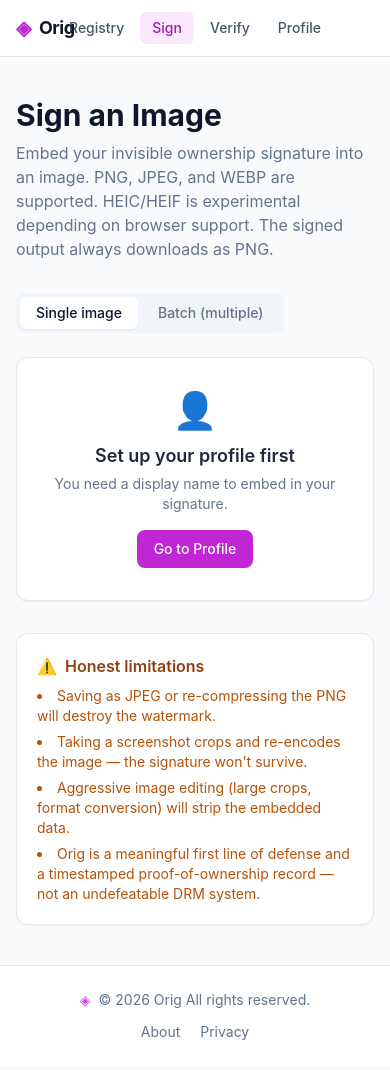
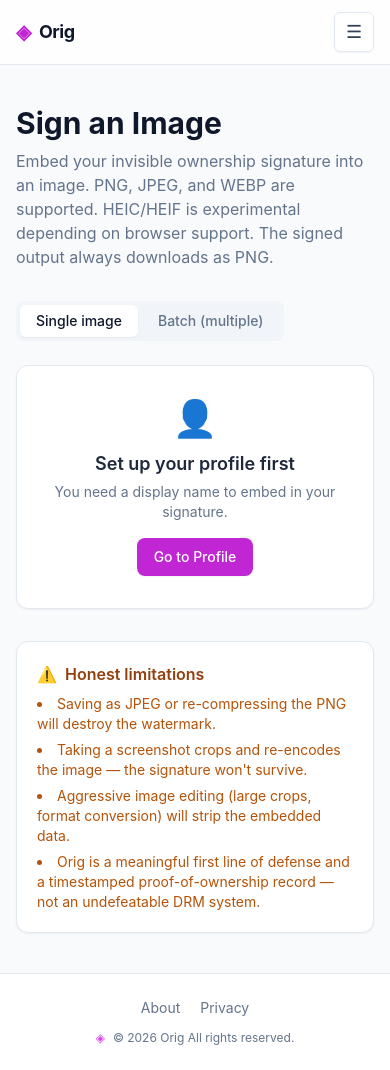
Before and after one commit to codebyemily/Orig, a Next.js app: page /sign in a window 390 px wide. Built offline with nearby package versions, Linux system fonts and the light colour scheme.

Commit message:
Add menu and reorganize footer for mobile ui

```diff
--- a/components/layout/Footer.tsx
+++ b/components/layout/Footer.tsx
@@ -3,13 +3,14 @@
 export default function Footer() {
   return (
     <footer className="mt-auto border-t border-slate-200 bg-white">
-      <div className="mx-auto flex w-full max-w-6xl flex-col items-center justify-between gap-3 px-4 py-6 text-sm text-slate-500 sm:flex-row sm:px-6 lg:px-8">
-        <div className="flex items-center gap-2">
+      <div className="mx-auto w-full max-w-7xl px-4 py-6 sm:px-6 lg:px-8">
+        <div className="flex flex-col items-center gap-3 text-sm text-slate-500 md:flex-row md:items-center md:justify-between">
+          <div className="order-2 flex items-center gap-2 text-center text-xs md:order-1 md:text-sm">
             <span className="text-brand-500">◈</span>
             <span>© 2026 Orig All rights reserved.</span>
           </div>
 
-        <div className="flex items-center gap-5">
+          <div className="order-1 flex items-center gap-5 md:order-2">
             <Link href="/about" className="transition-colors hover:text-slate-900">
               About
             </Link>
@@ -19,6 +20,7 @@
             </Link>
           </div>
         </div>
+      </div>
     </footer>
   )
 }
--- a/components/layout/Navbar.tsx
+++ b/components/layout/Navbar.tsx
@@ -2,6 +2,7 @@
 
 import Link from 'next/link'
 import { usePathname } from 'next/navigation'
+import { useEffect, useRef, useState } from 'react'
 
 const links = [
   { href: '/registry', label: 'Registry' },
@@ -12,19 +13,46 @@
 
 export default function Navbar() {
   const pathname = usePathname()
+  const [open, setOpen] = useState(false)
+  const menuRef = useRef<HTMLDivElement | null>(null)
+
+  useEffect(() => {
+    function handleClickOutside(event: MouseEvent) {
+      if (!menuRef.current) return
+      if (!menuRef.current.contains(event.target as Node)) {
+        setOpen(false)
+      }
+    }
+
+    function handleEscape(event: KeyboardEvent) {
+      if (event.key === 'Escape') setOpen(false)
+    }
+
+    document.addEventListener('mousedown', handleClickOutside)
+    document.addEventListener('keydown', handleEscape)
+
+    return () => {
+      document.removeEventListener('mousedown', handleClickOutside)
+      document.removeEventListener('keydown', handleEscape)
+    }
+  }, [])
+
+  useEffect(() => {
+    setOpen(false)
+  }, [pathname])
 
   return (
-    <header className="sticky top-0 z-50 border-b border-slate-200 bg-white/95 backdrop-blur">
-      <nav className="relative mx-auto flex w-full max-w-6xl flex-wrap items-center justify-center gap-3 px-4 py-3 sm:px-6 lg:px-8">
+    <header className="sticky top-0 z-50 border-b border-slate-200 bg-white/80 backdrop-blur">
+      <nav className="mx-auto flex w-full max-w-7xl items-center justify-between px-4 py-3 sm:px-6 lg:px-8">
         <Link
           href="/registry"
-          className="absolute left-4 flex shrink-0 items-center gap-2 text-lg font-bold tracking-tight text-slate-900 sm:left-6 lg:left-8"
+          className="flex shrink-0 items-center gap-2 text-lg font-bold tracking-tight text-slate-900"
         >
           <span className="text-xl text-brand-600">◈</span>
           <span>Orig</span>
         </Link>
 
-        <div className="flex flex-wrap items-center justify-center gap-1 sm:gap-2">
+        <div className="hidden items-center gap-1 sm:gap-2 md:flex">
           {links.map(({ href, label }) => {
             const active = pathname === href
 
@@ -43,6 +71,42 @@
             )
           })}
         </div>
+
+        <div ref={menuRef} className="relative md:hidden">
+          <button
+            type="button"
+            aria-label={open ? 'Close menu' : 'Open menu'}
+            aria-expanded={open}
+            onClick={() => setOpen((prev) => !prev)}
+            className="inline-flex h-10 w-10 items-center justify-center rounded-md border border-slate-200 bg-white/85 text-slate-700 shadow-sm transition hover:bg-slate-50"
+          >
+            <span className="text-lg">{open ? '✕' : '☰'}</span>
+          </button>
+
+          {open && (
+            <div className="absolute right-0 mt-2 w-44 rounded-xl border border-slate-200 bg-white/95 p-2 shadow-lg backdrop-blur">
+              <div className="flex flex-col gap-1">
+                {links.map(({ href, label }) => {
+                  const active = pathname === href
+
+                  return (
+                    <Link
+                      key={href}
+                      href={href}
+                      className={`rounded-md px-3 py-2 text-sm font-medium transition-colors ${
+                        active
+                          ? 'bg-brand-100 text-brand-700'
+                          : 'text-slate-600 hover:bg-slate-100 hover:text-slate-900'
+                      }`}
+                    >
+                      {label}
+                    </Link>
+                  )
+                })}
+              </div>
+            </div>
+          )}
+        </div>
       </nav>
     </header>
   )
```
Lines whose indentation alone changed are shown as unchanged.
